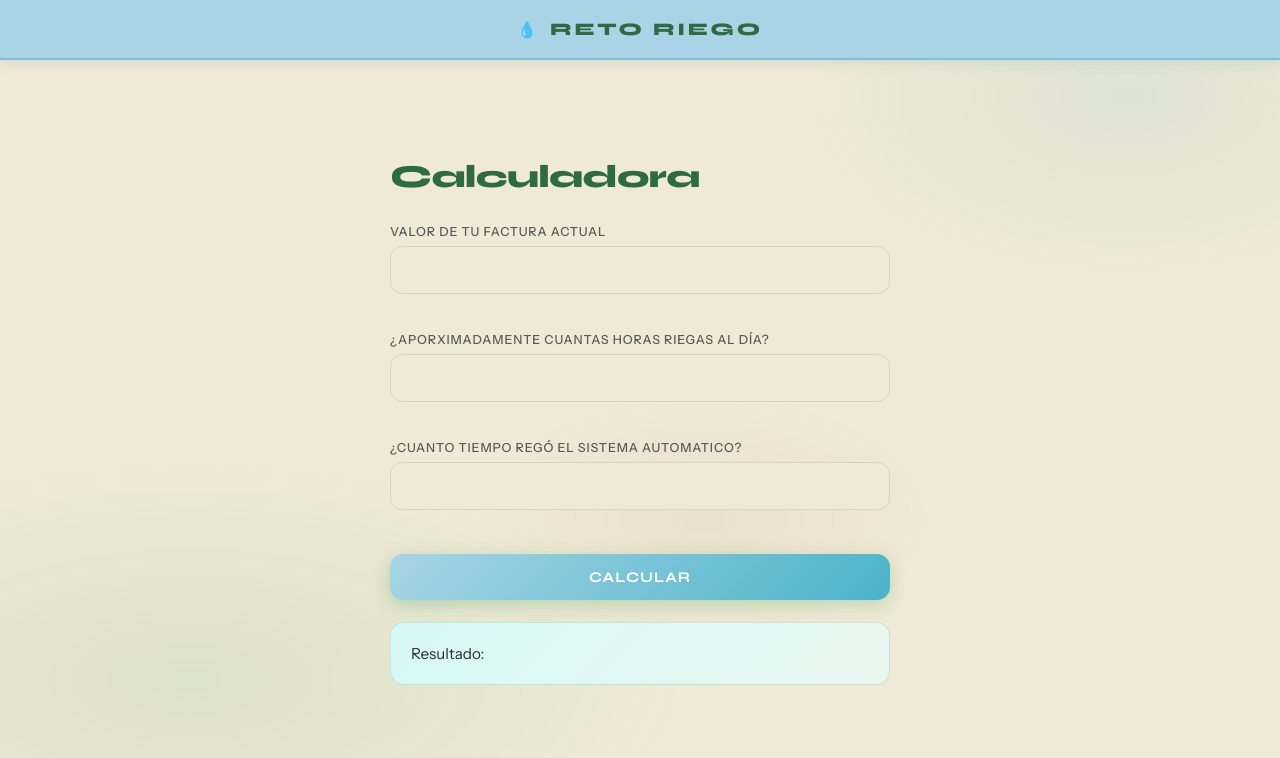
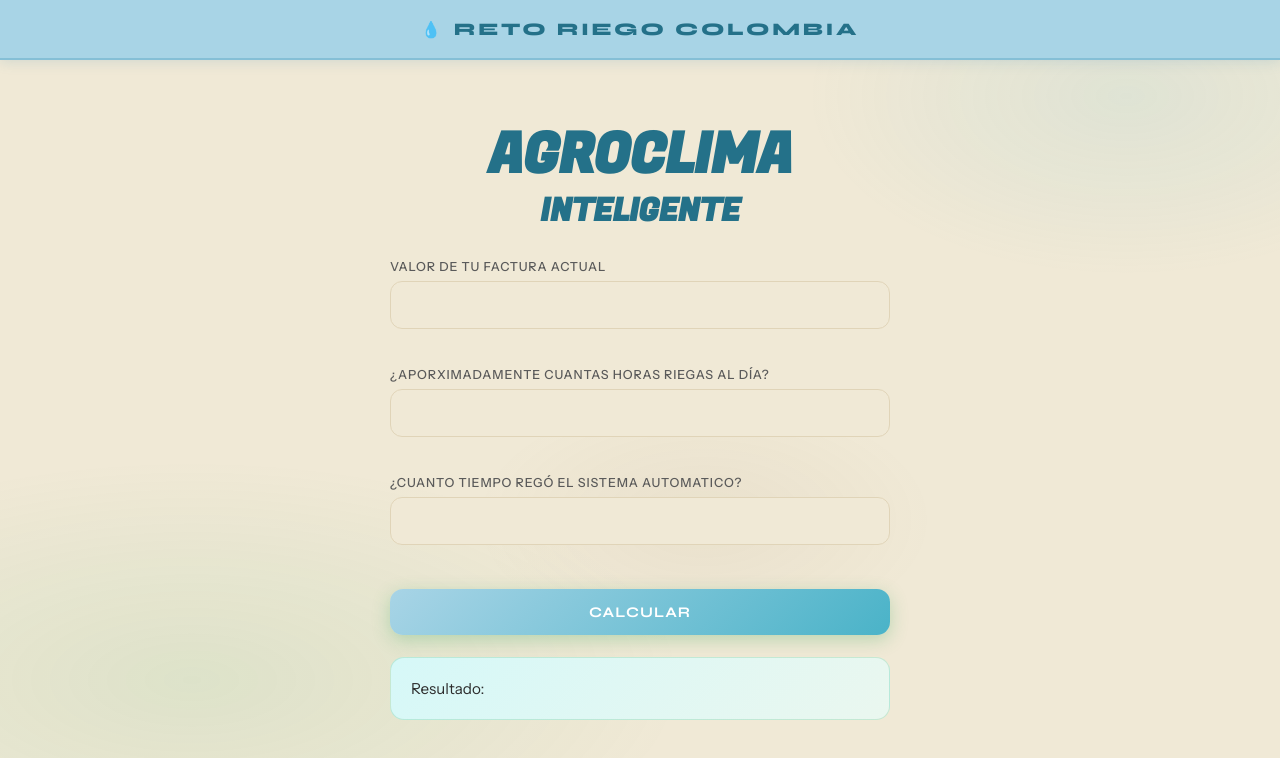
Before and after one commit to Luisbruges3/Hackaton, a plain HTML site: page index.html in a window 1280 px wide. Drawn offline with Linux system fonts and the light colour scheme.

Commit message:
correcciones de colores

```diff
--- a/index.html
+++ b/index.html
@@ -6,15 +6,20 @@
     <title>Riego Colombia</title>
     <link rel="icon" href="https://cdn-icons-png.flaticon.com/512/1206/1206405.png" type="image/x-icon">
     <link rel="stylesheet" href="./style.css">
+    <link rel="preconnect" href="https://fonts.googleapis.com">
+    <link rel="preconnect" href="https://fonts.gstatic.com" crossorigin>
+    <link href="https://fonts.googleapis.com/css2?family=Fjalla+One&display=swap" rel="stylesheet">
+    <link href="https://fonts.googleapis.com/css2?family=Fugaz+One&display=swap" rel="stylesheet">
 </head>
 <body>
     <nav class="navbar navbar-light bg-light">
-        <span class="navbar-brand mx-auto mb-0 h1">Reto Riego</span>
+        <span class="navbar-brand mx-auto mb-0 h1">Reto Riego Colombia</span>
     </nav>
 
     <body>
         <div>
-            <h1>Calculadora</h1>
+            <h1>AGROCLIMA</h1>
+            <h3>INTELIGENTE</h3>
             <form action="calculadora.php" method="post">
                 <label for="num1">Valor de tu factura actual</label>
                 <input type="number" id="num1" name="num1" required><br><br>
--- a/style.css
+++ b/style.css
@@ -1,4 +1,17 @@
 @import url('https://fonts.googleapis.com/css2?family=Syne:wght@400;700;800&family=Instrument+Sans:wght@300;400;500&display=swap');
+
+.fjalla-one-regular {
+  font-family: "Fjalla One", sans-serif;
+  font-weight: 400;
+  font-style: normal;
+}
+
+.fugaz-one-regular {
+  font-family: "Fugaz One", sans-serif;
+  font-weight: 400;
+  font-style: normal;
+}
+
 
 *, *::before, *::after { margin: 0; padding: 0; box-sizing: border-box; }
 
@@ -7,7 +20,7 @@
     --beige-oscuro:   #e0d4b8;
     --nav-azul:       #a8d4e6;
     --nav-azul-borde: #85bfd6;
-    --verde-letra:    #2e6b45;
+    --verde-letra:    #247189;
     --verde-claro:    #3aaa5e;
     --agua:           #4ab3c8;
     --agua-suave:     #d0eef5;
@@ -119,16 +132,21 @@ body > body > div {
 }
 
 /* ── título ── */
-h1 {
-    font-family: 'Syne', sans-serif;
-    font-size: 2rem;
+h1, h3 {
+    font-family: 'Fugaz One', sans-serif;
+    font-size: 3.5rem;
     font-weight: 800;
     color: var(--verde-letra);
     line-height: 1.15;
     margin-bottom: 28px;
     letter-spacing: -0.02em;
+    text-align: center;
 }
 
+h3{
+    font-size: 2rem;
+    margin-top: -22px;
+}
 /* ── labels ── */
 label {
     display: block;
```
